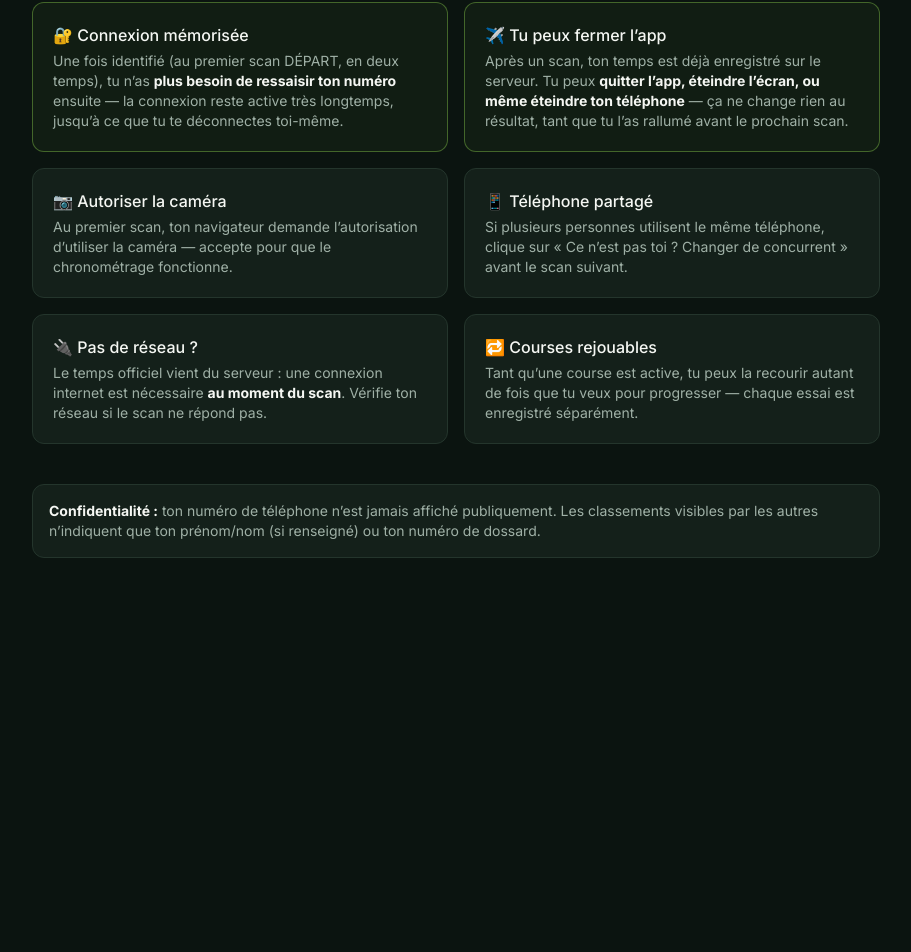
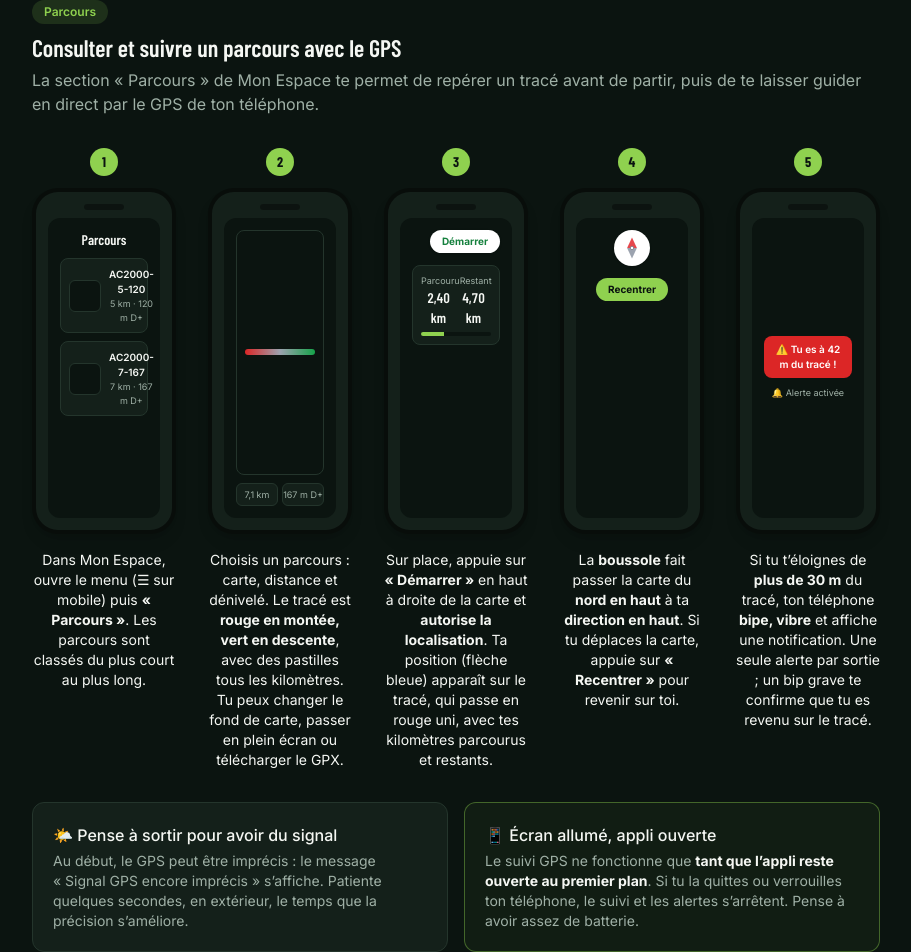
Before and after one commit to jlucgillet/TrailAC2000, a Next.js app: page /guide/concurrent in a window 1280 px wide. Shown: the part 1818-2770 px from the top of the page, without its empty margins (184-1095 px from the left). Before the commit the page ends 2440 px from the top, so only its background shows below. Built offline with nearby package versions, Linux system fonts and the light colour scheme.

Commit message:
Fix guide

```diff
--- a/src/app/guide/concurrent/page.tsx
+++ b/src/app/guide/concurrent/page.tsx
@@ -13,7 +13,9 @@ export default function ConcurrentGuidePage() {
       <p className="mb-14 max-w-xl text-muted">
         Deux façons de chronométrer ta course : en scannant simplement les QR codes sur place
         (aucune connexion nécessaire), ou via ton espace personnel &laquo;&nbsp;Mon Espace&nbsp;&raquo;
-        pour retrouver l&rsquo;historique de toutes tes courses.
+        pour retrouver l&rsquo;historique de toutes tes courses. Tu peux aussi consulter les{" "}
+        <a href="#parcours" className="text-accent underline">parcours</a> et les suivre en direct
+        avec le GPS de ton téléphone.
       </p>
 
       {/* Méthode 1 */}
@@ -151,22 +153,18 @@ export default function ConcurrentGuidePage() {
             number={2}
             caption={
               <>
-                Tu vois <b className="text-ink">toutes tes courses</b>, tes meilleurs temps, et peux
-                rejoindre une nouvelle course active.
+                Tu vois <b className="text-ink">toutes tes courses</b> et tes meilleurs temps. Le menu
+                te donne accès à <b className="text-ink">Courses, Parcours, Guide</b> et Déconnexion.
               </>
             }
           >
-            <p className="mb-2 text-left text-sm font-medium">Bonjour, Camille</p>
+            <p className="mb-2 text-left text-sm font-medium">Bonjour Camille</p>
             <div className="mb-3 rounded-lg bg-accent px-2 py-1.5 text-center text-[10px] font-bold text-bg">
               Scanner
             </div>
-            <div className="mb-2 rounded-lg border border-border bg-surface p-2">
+            <div className="rounded-lg border border-border bg-surface p-2">
               <p className="text-[10px] font-semibold">Montée de Tallenay</p>
               <p className="text-[9px] text-muted">20/09 · Meilleur temps 00:47:32</p>
-            </div>
-            <div className="rounded-lg border border-border bg-surface p-2">
-              <p className="text-[10px] font-semibold">Rejoindre une course active</p>
-              <p className="text-[9px] text-muted">Trail de Nuit — disponible</p>
             </div>
           </GuideStep>
 
@@ -204,6 +202,176 @@ export default function ConcurrentGuidePage() {
               <p className="text-[9px] text-muted">00:47:32</p>
             </div>
           </GuideStep>
+        </div>
+      </section>
+
+      {/* Parcours */}
+      <section id="parcours" className="mt-16 scroll-mt-8">
+        <span className="mb-2 inline-block rounded-full bg-accent/15 px-3 py-1 text-xs font-semibold text-accent">
+          Parcours
+        </span>
+        <h2 className="mb-1 font-display text-2xl font-semibold">
+          Consulter et suivre un parcours avec le GPS
+        </h2>
+        <p className="mb-8 text-muted">
+          La section &laquo;&nbsp;Parcours&nbsp;&raquo; de Mon Espace te permet de repérer un tracé
+          avant de partir, puis de te laisser guider en direct par le GPS de ton téléphone.
+        </p>
+
+        <div className="grid gap-8 sm:grid-cols-2 lg:grid-cols-5">
+          <GuideStep
+            number={1}
+            caption={
+              <>
+                Dans Mon Espace, ouvre le menu (☰ sur mobile) puis{" "}
+                <b className="text-ink">« Parcours »</b>. Les parcours sont classés du plus court au
+                plus long.
+              </>
+            }
+          >
+            <p className="mb-2 text-center font-display text-sm font-semibold">Parcours</p>
+            <div className="mb-2 flex items-center gap-2 rounded-lg border border-border bg-surface p-2">
+              <div className="h-8 w-8 shrink-0 rounded-md border border-border bg-bg" />
+              <div>
+                <p className="text-[10px] font-semibold">AC2000-5-120</p>
+                <p className="text-[9px] text-muted">5 km · 120 m D+</p>
+              </div>
+            </div>
+            <div className="flex items-center gap-2 rounded-lg border border-border bg-surface p-2">
+              <div className="h-8 w-8 shrink-0 rounded-md border border-border bg-bg" />
+              <div>
+                <p className="text-[10px] font-semibold">AC2000-7-167</p>
+                <p className="text-[9px] text-muted">7 km · 167 m D+</p>
+              </div>
+            </div>
+          </GuideStep>
+
+          <GuideStep
+            number={2}
+            caption={
+              <>
+                Choisis un parcours : carte, distance et dénivelé. Le tracé est{" "}
+                <b className="text-ink">rouge en montée, vert en descente</b>, avec des pastilles
+                tous les kilomètres. Tu peux changer le fond de carte, passer en plein écran ou
+                télécharger le GPX.
+              </>
+            }
+          >
+            <div className="mb-2 flex flex-1 items-center justify-center rounded-lg border border-border bg-bg p-2">
+              <div className="h-1.5 w-full rounded-full bg-gradient-to-r from-[#DC2626] via-[#9CA3AF] to-[#16A34A]" />
+            </div>
+            <div className="grid grid-cols-2 gap-1 text-center text-[9px] text-muted">
+              <div className="rounded-md border border-border bg-surface py-1">7,1 km</div>
+              <div className="rounded-md border border-border bg-surface py-1">167 m D+</div>
+            </div>
+          </GuideStep>
+
+          <GuideStep
+            number={3}
+            caption={
+              <>
+                Sur place, appuie sur <b className="text-ink">« Démarrer »</b> en haut à droite de la
+                carte et <b className="text-ink">autorise la localisation</b>. Ta position (flèche
+                bleue) apparaît sur le tracé, qui passe en rouge uni, avec tes kilomètres parcourus
+                et restants.
+              </>
+            }
+          >
+            <div className="mb-3 self-end rounded-full bg-white px-3 py-1 text-[10px] font-bold text-[#15803D] shadow">
+              Démarrer
+            </div>
+            <div className="rounded-lg border border-border bg-surface p-2">
+              <div className="flex justify-between text-[9px] text-muted">
+                <span>Parcouru</span>
+                <span>Restant</span>
+              </div>
+              <div className="flex justify-between font-display text-sm font-semibold tabular-nums">
+                <span>2,40 km</span>
+                <span>4,70 km</span>
+              </div>
+              <div className="mt-1 h-1 overflow-hidden rounded-full bg-bg">
+                <div className="h-full w-1/3 bg-accent" />
+              </div>
+            </div>
+          </GuideStep>
+
+          <GuideStep
+            number={4}
+            caption={
+              <>
+                La <b className="text-ink">boussole</b> fait passer la carte du{" "}
+                <b className="text-ink">nord en haut</b> à ta <b className="text-ink">direction en
+                haut</b>. Si tu déplaces la carte, appuie sur{" "}
+                <b className="text-ink">« Recentrer »</b> pour revenir sur toi.
+              </>
+            }
+          >
+            <div className="mb-3 flex items-center justify-center gap-3">
+              <div className="flex h-9 w-9 items-center justify-center rounded-full bg-white shadow">
+                <svg viewBox="0 0 40 40" width="28" height="28" aria-hidden>
+                  <path d="M20 5 L27 20 L13 20 Z" fill="#E5484D" />
+                  <path d="M20 35 L27 20 L13 20 Z" fill="#9CA3AF" />
+                  <circle cx="20" cy="20" r="2.4" fill="#fff" stroke="#6B7280" strokeWidth="1" />
+                </svg>
+              </div>
+            </div>
+            <div className="mx-auto rounded-full bg-accent px-3 py-1 text-[10px] font-bold text-bg">
+              Recentrer
+            </div>
+          </GuideStep>
+
+          <GuideStep
+            number={5}
+            caption={
+              <>
+                Si tu t&rsquo;éloignes de <b className="text-ink">plus de 30&nbsp;m</b> du tracé, ton
+                téléphone <b className="text-ink">bipe, vibre</b> et affiche une notification. Une seule
+                alerte par sortie ; un bip grave te confirme que tu es revenu sur le tracé.
+              </>
+            }
+          >
+            <div className="flex flex-1 flex-col items-center justify-center gap-2">
+              <p className="rounded-lg bg-[#DC2626] px-2 py-1.5 text-center text-[10px] font-semibold text-white">
+                ⚠️ Tu es à 42 m du tracé !
+              </p>
+              <p className="text-center text-[9px] text-muted">🔔 Alerte activée</p>
+            </div>
+          </GuideStep>
+        </div>
+
+        <div className="mt-8 grid gap-4 sm:grid-cols-2">
+          <div className="rounded-xl border border-border bg-surface p-5">
+            <p className="mb-1 font-medium">🌤️ Pense à sortir pour avoir du signal</p>
+            <p className="text-sm text-muted">
+              Au début, le GPS peut être imprécis : le message &laquo;&nbsp;Signal GPS encore
+              imprécis&nbsp;&raquo; s&rsquo;affiche. Patiente quelques secondes, en extérieur, le temps
+              que la précision s&rsquo;améliore.
+            </p>
+          </div>
+          <div className="rounded-xl border border-accent/40 bg-accent/5 p-5">
+            <p className="mb-1 font-medium">📱 Écran allumé, appli ouverte</p>
+            <p className="text-sm text-muted">
+              Le suivi GPS ne fonctionne que{" "}
+              <b className="text-ink">tant que l&rsquo;appli reste ouverte au premier plan</b>. Si tu
+              la quittes ou verrouilles ton téléphone, le suivi et les alertes s&rsquo;arrêtent. Pense à
+              avoir assez de batterie.
+            </p>
+          </div>
+          <div className="rounded-xl border border-border bg-surface p-5">
+            <p className="mb-1 font-medium">🍎 Sur iPhone</p>
+            <p className="text-sm text-muted">
+              Safari ne permet pas de faire vibrer le téléphone : tu as les bips et la notification.
+              Les notifications demandent d&rsquo;avoir installé l&rsquo;app sur l&rsquo;écran
+              d&rsquo;accueil (voir le guide d&rsquo;installation).
+            </p>
+          </div>
+          <div className="rounded-xl border border-border bg-surface p-5">
+            <p className="mb-1 font-medium">🔕 Couper l&rsquo;alerte</p>
+            <p className="text-sm text-muted">
+              En groupe, tu peux couper le son et la vibration avec le bouton{" "}
+              &laquo;&nbsp;Alerte activée&nbsp;&raquo; du panneau. Le message rouge reste affiché.
+            </p>
+          </div>
         </div>
       </section>
 
```
